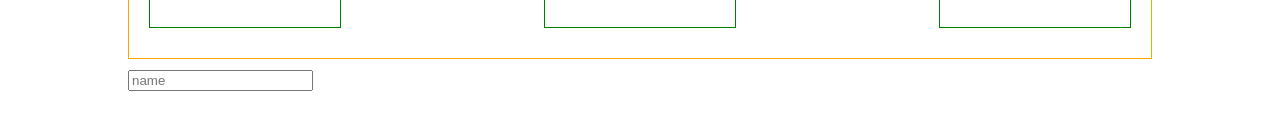
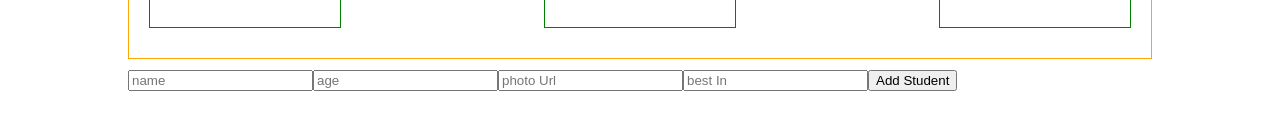
Before and after one commit to cesareferrari/learn-react, a React (Create React App) app: page / in a window 1280 px wide. Shown: the part 622-752 px from the top of the page. Built offline with nearby package versions, Linux system fonts and the light colour scheme.

Commit message:
Add student

```diff
--- a/src/components/Student.js
+++ b/src/components/Student.js
@@ -7,7 +7,7 @@ const Student = props => {
     <h3>{props.student.name}</h3>
 
     <StudentImage
-      photoUrl={props.student.photo_url}
+      photoUrl={props.student.photoUrl}
       alt={props.student.name}
     />
 
--- a/src/components/Students.js
+++ b/src/components/Students.js
@@ -7,19 +7,19 @@ const students = [
   {
     name: 'Carol',
     age: 20,
-    photo_url: 'https://randomuser.me/api/portraits/women/44.jpg',
+    photoUrl: 'https://randomuser.me/api/portraits/women/44.jpg',
     bestIn: 'Math'
   },
   {
     name: 'Alan',
     age: 22,
-    photo_url: 'https://randomuser.me/api/portraits/men/55.jpg',
+    photoUrl: 'https://randomuser.me/api/portraits/men/55.jpg',
     bestIn: 'English'
   },
   {
     name: 'Mary',
     age: 19,
-    photo_url: 'https://randomuser.me/api/portraits/women/66.jpg',
+    photoUrl: 'https://randomuser.me/api/portraits/women/66.jpg',
     bestIn: 'Math, Social studies'
   }
 ]
@@ -29,15 +29,35 @@ class Students extends React.Component {
     super();
     this.state = {
       students,
-      name: ''
+      name: '',
+      age: null,
+      photoUrl: '',
+      bestIn: ''
     }
   }
 
-  changeHandler = e => {
-    // console.log(e); // prints out the Syntetic event generated when input changes
-   //  console.log(e.target); // prints out the event target, which is the input field.
-    console.log(e.target.value);
-    this.setState({ name: e.target.value });
+  changeHandler = event => {
+    // console.log(e);
+   //  console.log(e.target);
+    console.log(event.target.value);
+    this.setState({ [event.target.name]: event.target.value });
+  }
+
+  addStudentHandler = event => {
+    event.preventDefault();
+
+    let newStudent = {
+      name: this.state.name,
+      age: this.state.age,
+      photoUrl: this.state.photoUrl,
+      bestIn: this.state.bestIn
+    }
+
+    this.setState(
+      {
+        students: [...this.state.students, newStudent]
+      }
+    )
   }
 
   render() {
@@ -56,6 +76,7 @@ class Students extends React.Component {
         </div>
 
         <form>
+
           <input
             type="text"
             value={this.state.name}
@@ -63,6 +84,32 @@ class Students extends React.Component {
             name="name"
             onChange={this.changeHandler}
           />
+
+          <input
+            type="text"
+            value={this.state.age}
+            placeholder="age"
+            name="age"
+            onChange={this.changeHandler}
+          />
+
+          <input
+            type="text"
+            value={this.state.photoUrl}
+            placeholder="photo Url"
+            name="photoUrl"
+            onChange={this.changeHandler}
+          />
+
+          <input
+            type="text"
+            value={this.state.bestIn}
+            placeholder="best In"
+            name="bestIn"
+            onChange={this.changeHandler}
+          />
+
+        <button onClick={this.addStudentHandler}>Add Student</button>
         </form>
 
       </div>
```
